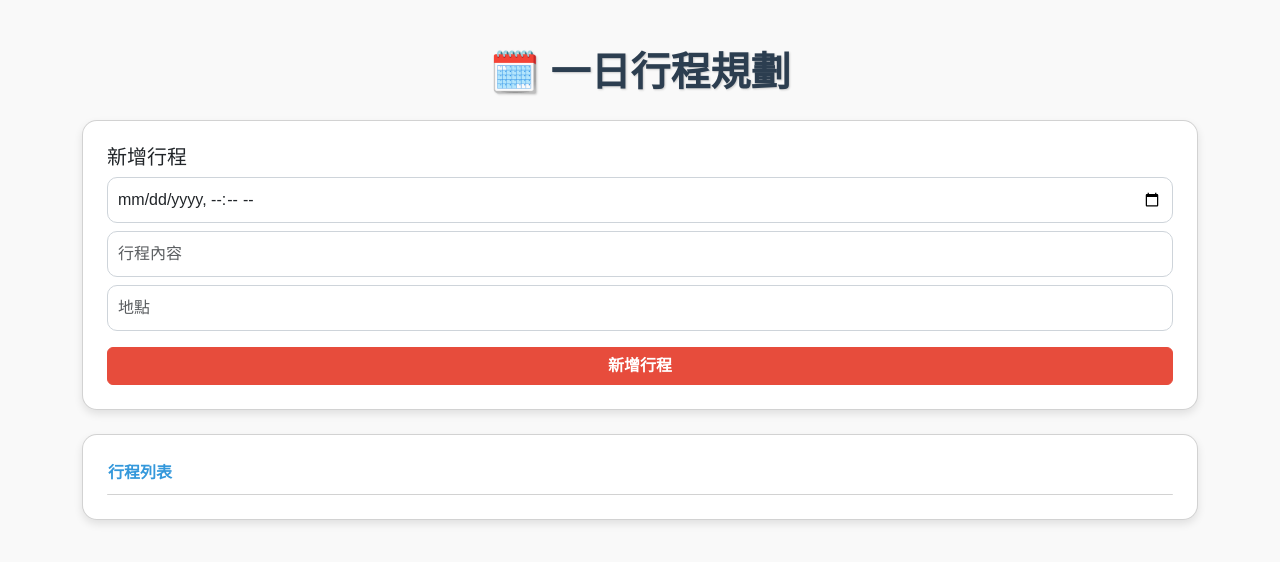
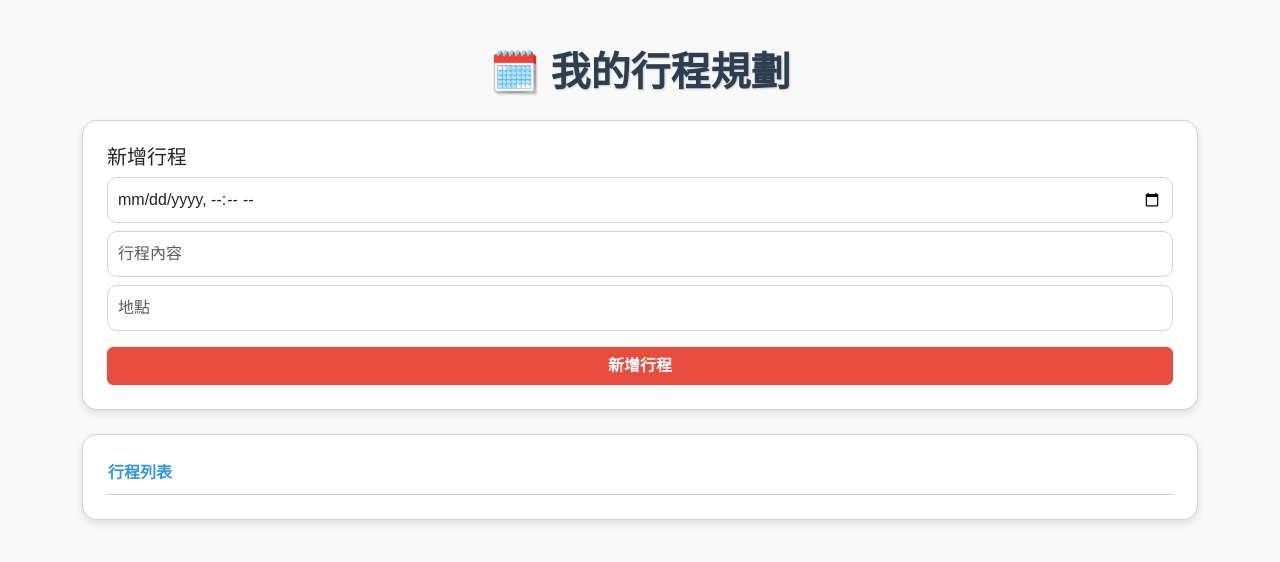
Before and after one commit to chiao940906-stack/trip-planner, a plain HTML site: page index.html in a window 1280 px wide. Drawn offline with nearby package versions, Linux system fonts and the light colour scheme.

Commit message:
Update index.html

```diff
--- a/index.html
+++ b/index.html
@@ -2,7 +2,7 @@
 <html lang="zh-TW">
 <head>
   <meta charset="UTF-8">
-  <title>一日行程規劃</title>
+  <title>我的行程規劃</title>
 
   <!-- Bootstrap 5 -->
   <link href="https://cdn.jsdelivr.net/npm/bootstrap@5.3.2/dist/css/bootstrap.min.css" rel="stylesheet">
@@ -13,7 +13,7 @@
 <body>
 
 <div class="container my-5">
-  <h1 class="text-center mb-4">🗓️ 一日行程規劃</h1>
+  <h1 class="text-center mb-4">🗓️ 我的行程規劃</h1>
 
   <!-- 行程輸入表單 -->
   <div class="card p-4 mb-4">
```
